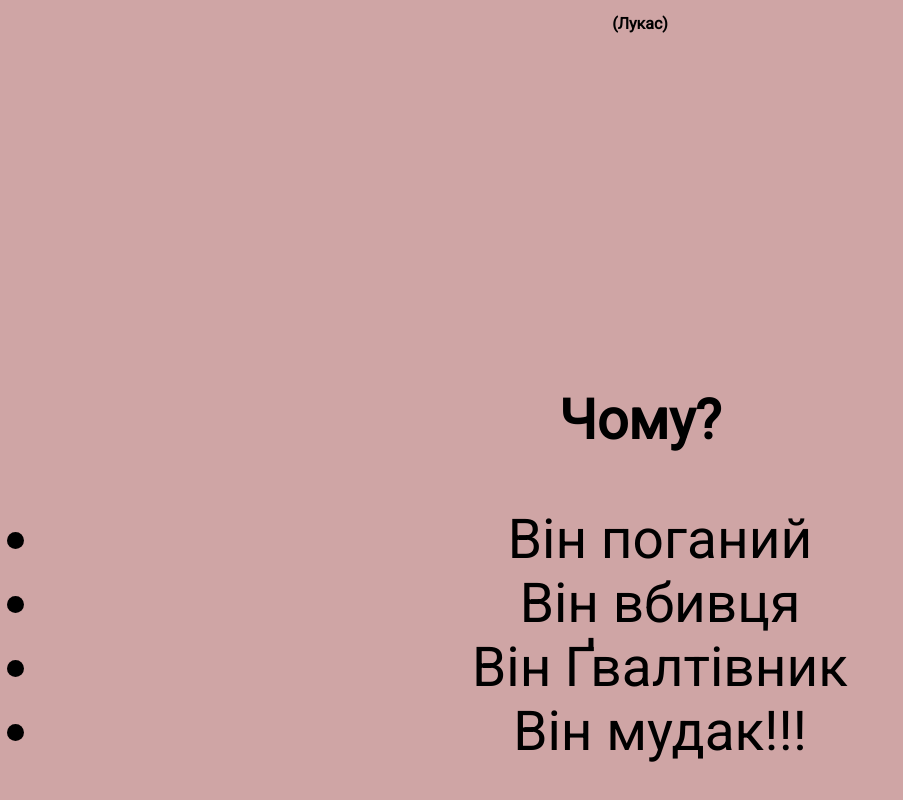
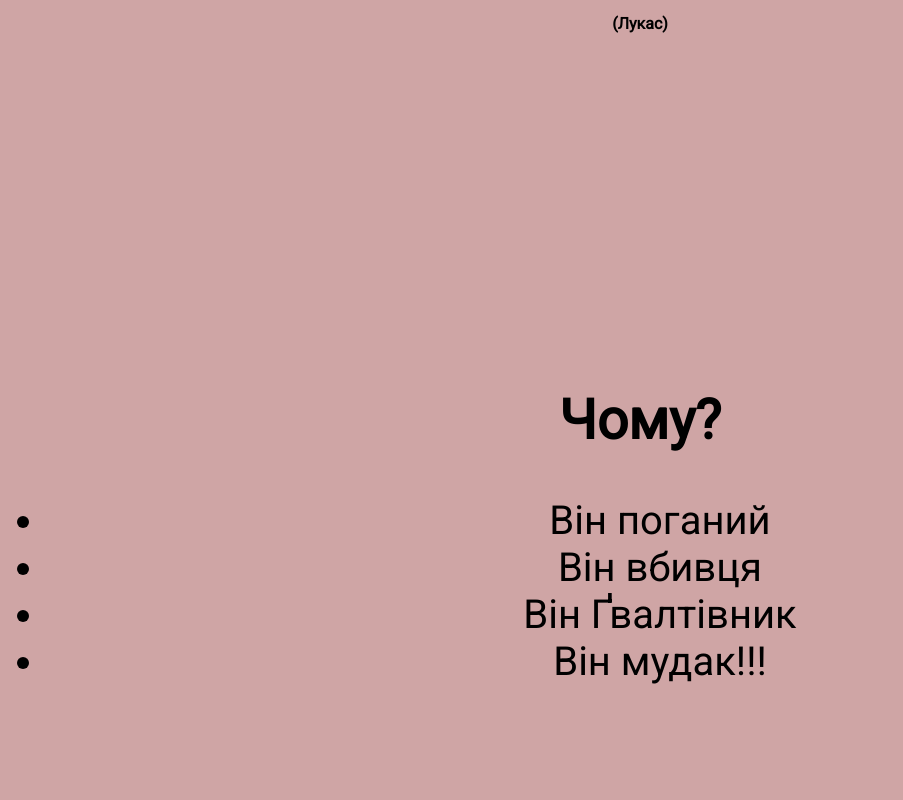
Before and after one commit to lukas-mudakk/lukas-mudak, a plain HTML site: page index.html in a window 1280 px wide. Shown: the part 884-1684 px from the top of the page, without its empty margins (0-903 px from the left). After the commit the page ends 1609 px from the top, so only its background shows below. Drawn offline with Linux system fonts and the light colour scheme.

Commit message:
Update index.html

```diff
--- a/index.html
+++ b/index.html
@@ -30,7 +30,7 @@
     <br>
     <br>
     <h2 class="bottom-text">Чому?</h2>
-    <ul class="bottom-text">
+    <ul class="bottom-list-text">
         <li>Він поганий</li>
         <li>Він вбивця</li>
         <li>Він Ґвалтівник</li>
```
